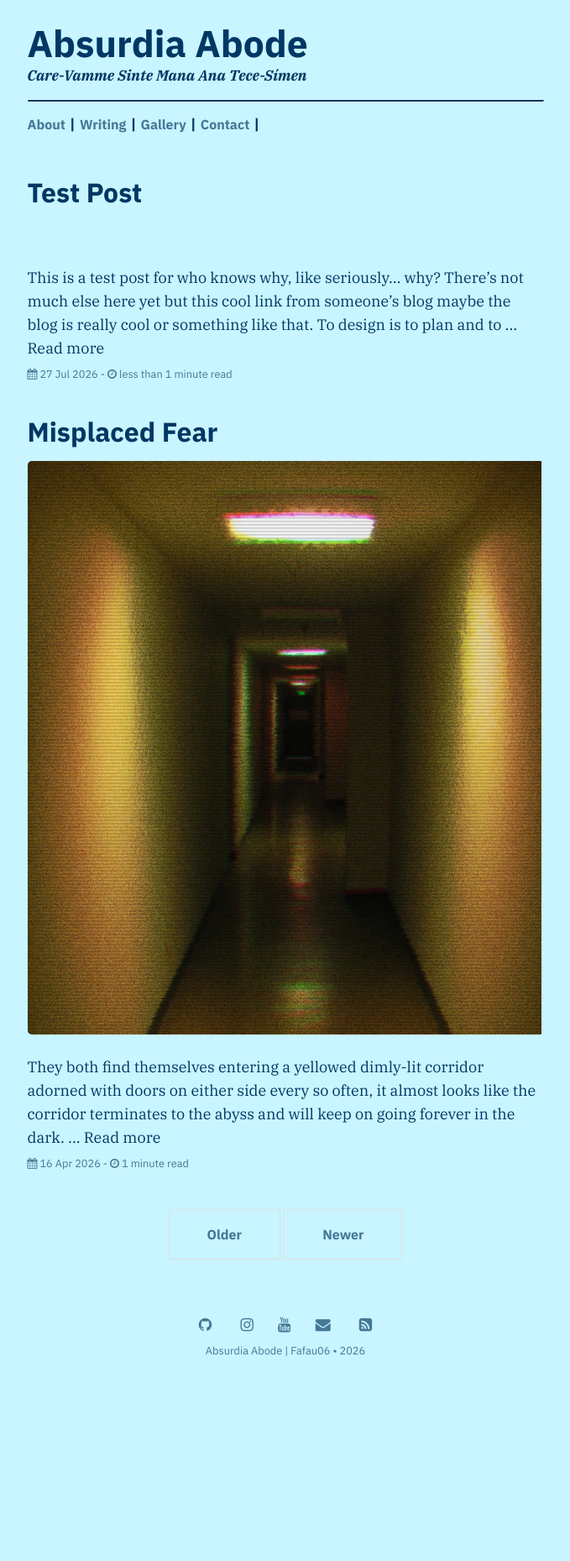
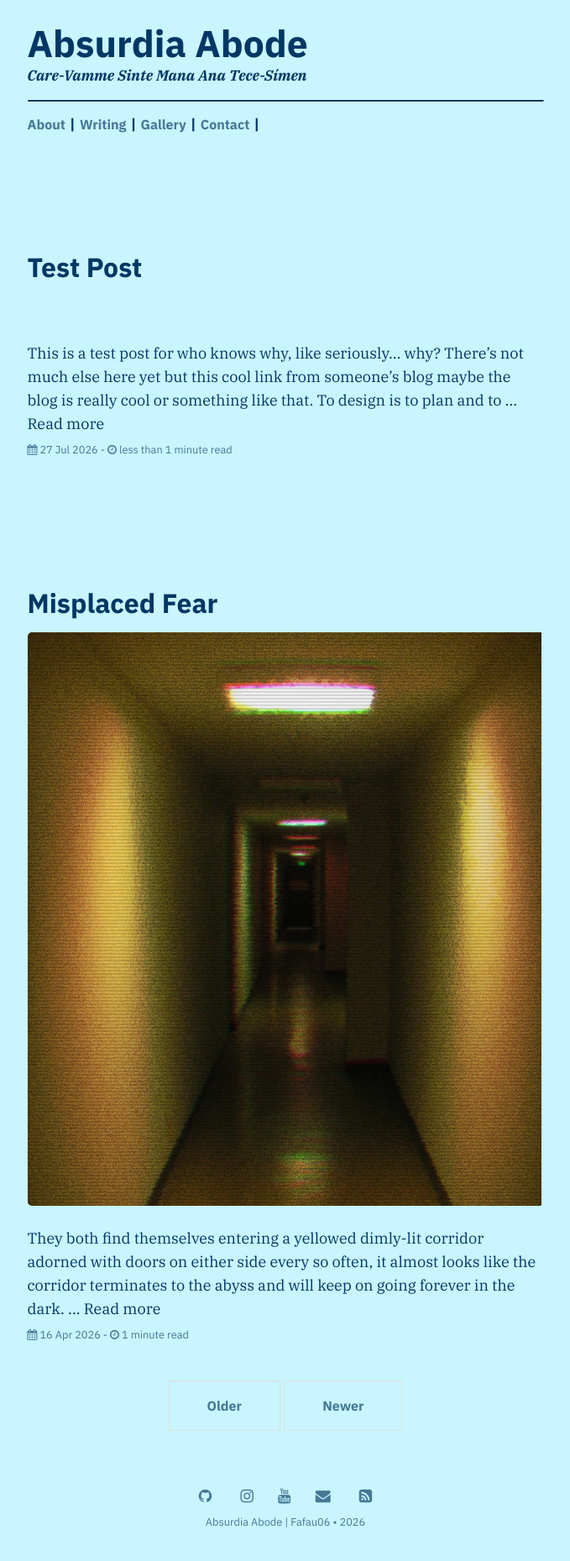
Before and after one commit to Fafau06/fafau06.github.io, a Jekyll site: the page built from index.html, in a window 1280 px wide. Shown: the whole page at 84% size, without its empty margins (300-979 px from the left). Built offline with Jekyll 4.4.1, drawn with Linux system fonts in a browser that asks for light colours; some web fonts are replaced; the list of posts is cut into pages by our own code; before the commit the page ends 1655 px from its top, so only the background shows below that.

Commit message:
Update _home.scss

```diff
--- a/_sass/_home.scss
+++ b/_sass/_home.scss
@@ -4,6 +4,7 @@
 
 .posts-container
 {
+  margin-top: 25%;
   margin-bottom: 2.5rem;
   padding: 0px;
   list-style: none;
```
